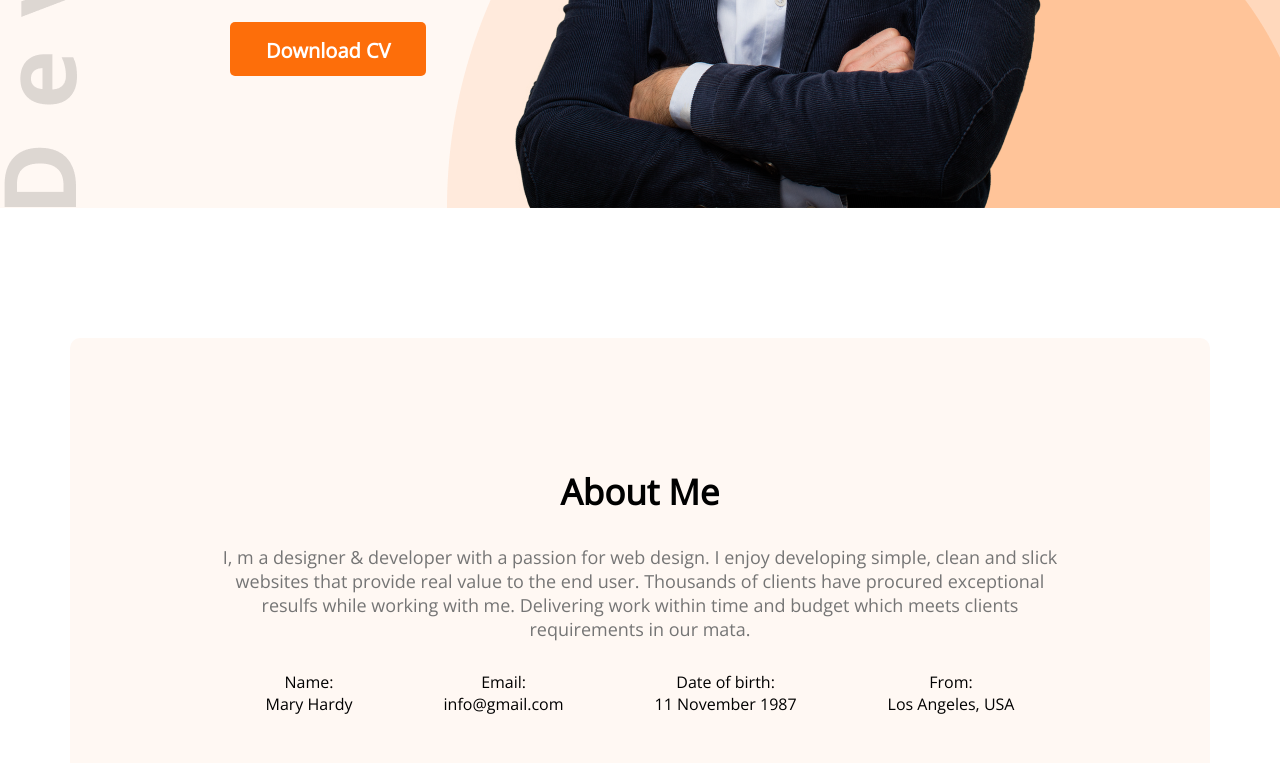
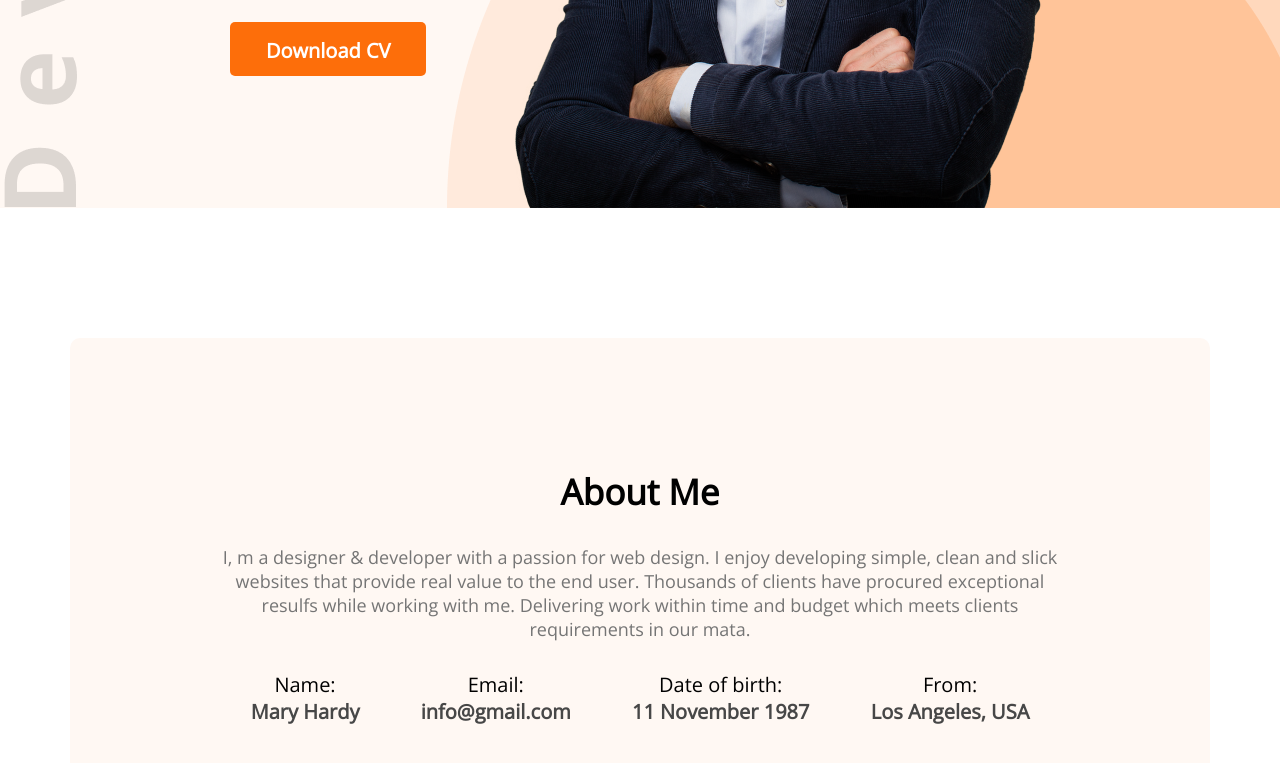
Before and after one commit to Ali-Haidar-Tauhid-Sagar/Developer-Portfolio, a plain HTML site: page index.html in a window 1280 px wide. Shown: the part 644-1407 px from the top of the page. Drawn offline with nearby package versions, Linux system fonts and the light colour scheme.

Commit message:
css 2nd update

```diff
--- a/styles/portfolio.css
+++ b/styles/portfolio.css
@@ -108,4 +108,16 @@ nav li {
     justify-content: space-around;
 }
 
+.info-title {
+    font-weight: 400;
+    font-size: 20px;
+}
+
+.info-description {
+    font-weight: 700;
+    font-size: 20px;
+    color: #474747;
+}
+
+
 /* Main style End*/
```
